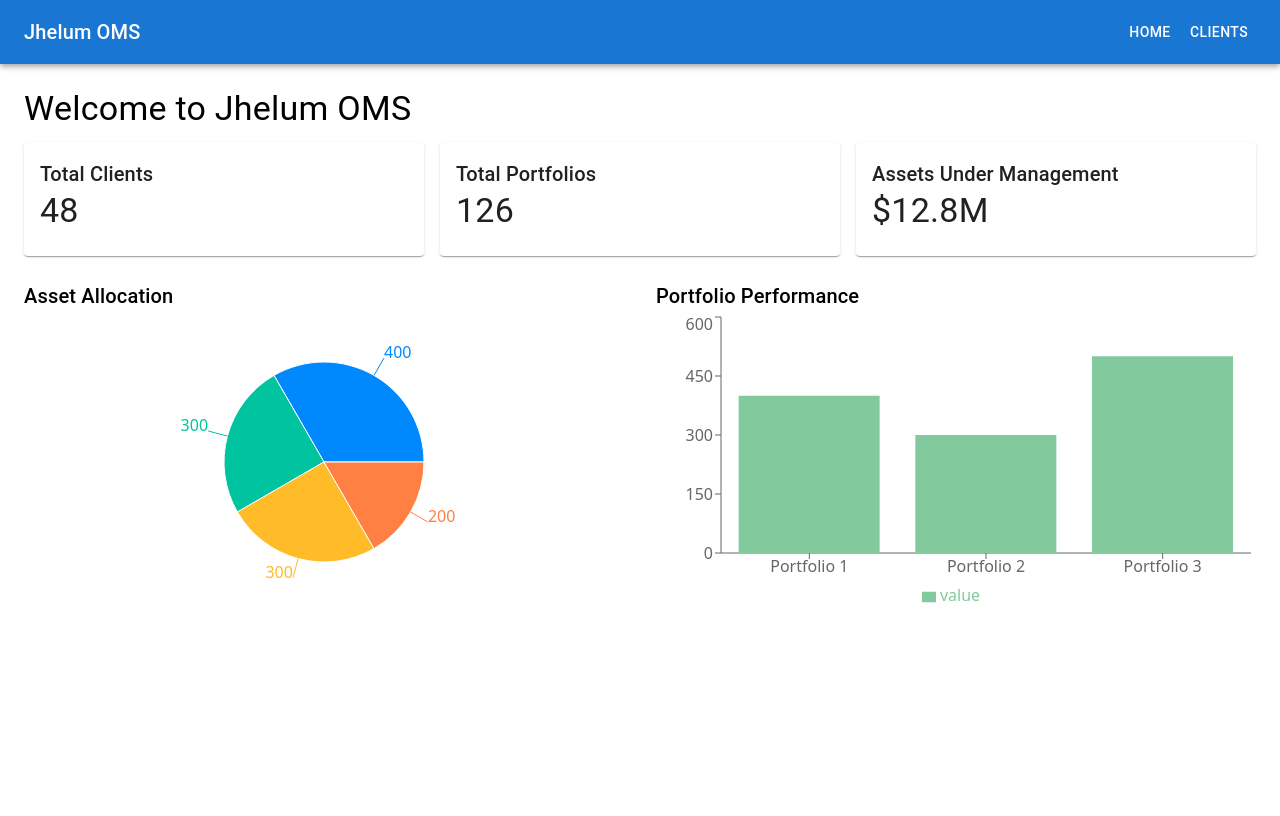
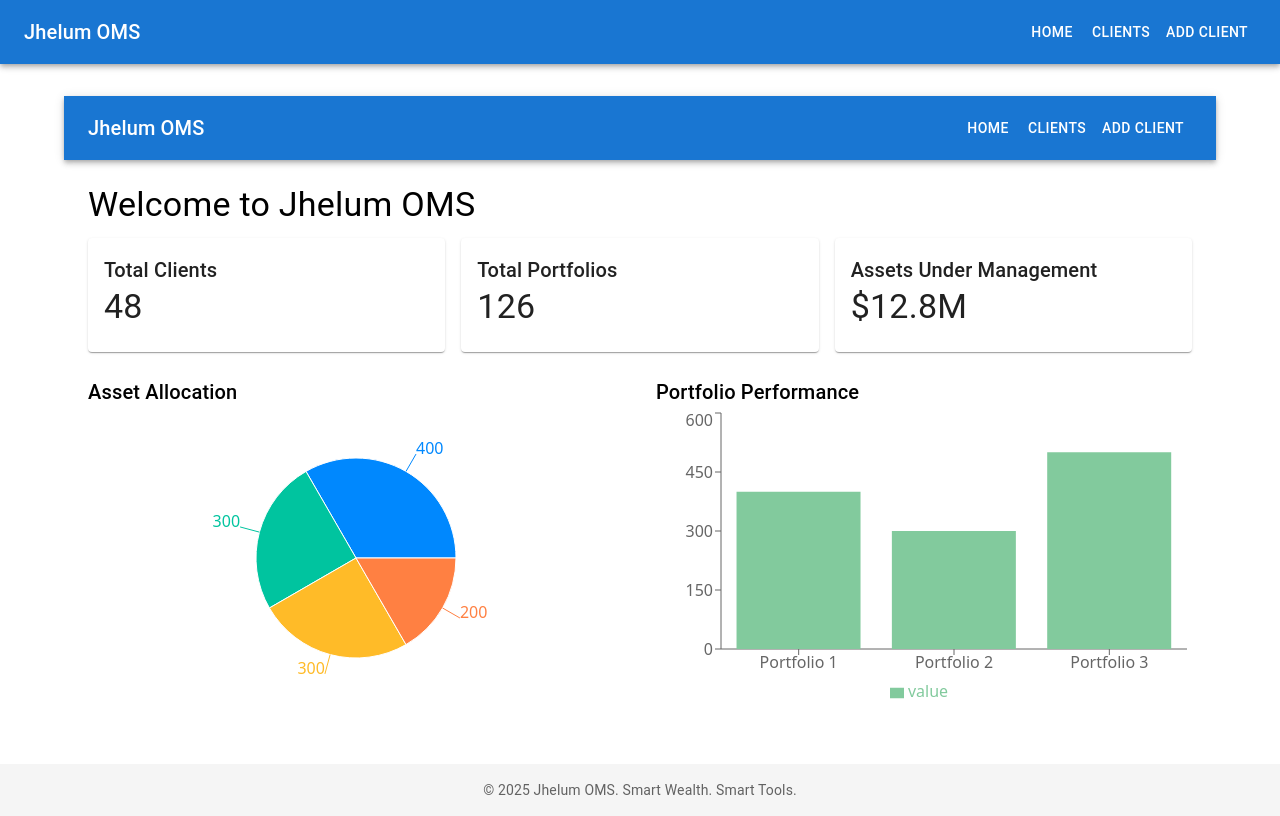
Before and after one commit to drharshpratap/jhelum-oms-ui, a React (Create React App) app: page / in a window 1280 px wide. Built offline with nearby package versions, Linux system fonts and the light colour scheme.

Commit message:
added headers and footers

```diff
--- a/src/App.js
+++ b/src/App.js
@@ -3,15 +3,18 @@ import { BrowserRouter as Router, Routes, Route } from 'react-router-dom';
 import ClientList from './features/clients/ClientList';
 import ClientForm from './features/clients/ClientForm';
 import Home from './pages/Home';
+import Layout from './components/Layout';
 
 function App() {
   return (
     <Router>
-      <Routes>
-        <Route path="/" element={<Home />} />
-        <Route path="/clients" element={<ClientList />} />
-        <Route path="/add" element={<ClientForm />} />
-      </Routes>
+      <Layout>
+        <Routes>
+          <Route path="/" element={<Home />} />
+          <Route path="/clients" element={<ClientList />} />
+          <Route path="/add" element={<ClientForm />} />
+        </Routes>
+      </Layout>
     </Router>
   );
 }
--- /dev/null
+++ b/src/components/Footer.jsx
@@ -0,0 +1,12 @@
+import React from 'react';
+import { Box, Typography } from '@mui/material';
+
+const Footer = () => (
+  <Box component="footer" sx={{ p: 2, mt: 'auto', backgroundColor: '#f5f5f5', textAlign: 'center' }}>
+    <Typography variant="body2" color="textSecondary">
+      © {new Date().getFullYear()} Jhelum OMS. Smart Wealth. Smart Tools.
+    </Typography>
+  </Box>
+);
+
+export default Footer;
--- /dev/null
+++ b/src/components/Layout.jsx
@@ -0,0 +1,16 @@
+import React from 'react';
+import Navbar from './Navbar';
+import Footer from './Footer';
+import { Container } from '@mui/material';
+
+const Layout = ({ children }) => (
+  <div style={{ display: 'flex', flexDirection: 'column', minHeight: '100vh' }}>
+    <Navbar />
+    <Container sx={{ flex: 1, py: 4 }}>
+      {children}
+    </Container>
+    <Footer />
+  </div>
+);
+
+export default Layout;
--- a/src/components/Navbar.jsx
+++ b/src/components/Navbar.jsx
@@ -3,13 +3,16 @@ import { AppBar, Toolbar, Typography, Button } from '@mui/material';
 import { Link } from 'react-router-dom';
 
 const Navbar = () => (
-  <AppBar position="static">
+  <AppBar position="static" color="primary">
     <Toolbar>
-      <Typography variant="h6" style={{ flexGrow: 1 }}>
-        Jhelum OMS
+      <Typography variant="h6" sx={{ flexGrow: 1 }}>
+        <Link to="/" style={{ color: 'inherit', textDecoration: 'none' }}>
+          Jhelum OMS
+        </Link>
       </Typography>
       <Button color="inherit" component={Link} to="/">Home</Button>
       <Button color="inherit" component={Link} to="/clients">Clients</Button>
+      <Button color="inherit" component={Link} to="/add">Add Client</Button>
     </Toolbar>
   </AppBar>
 );
```
